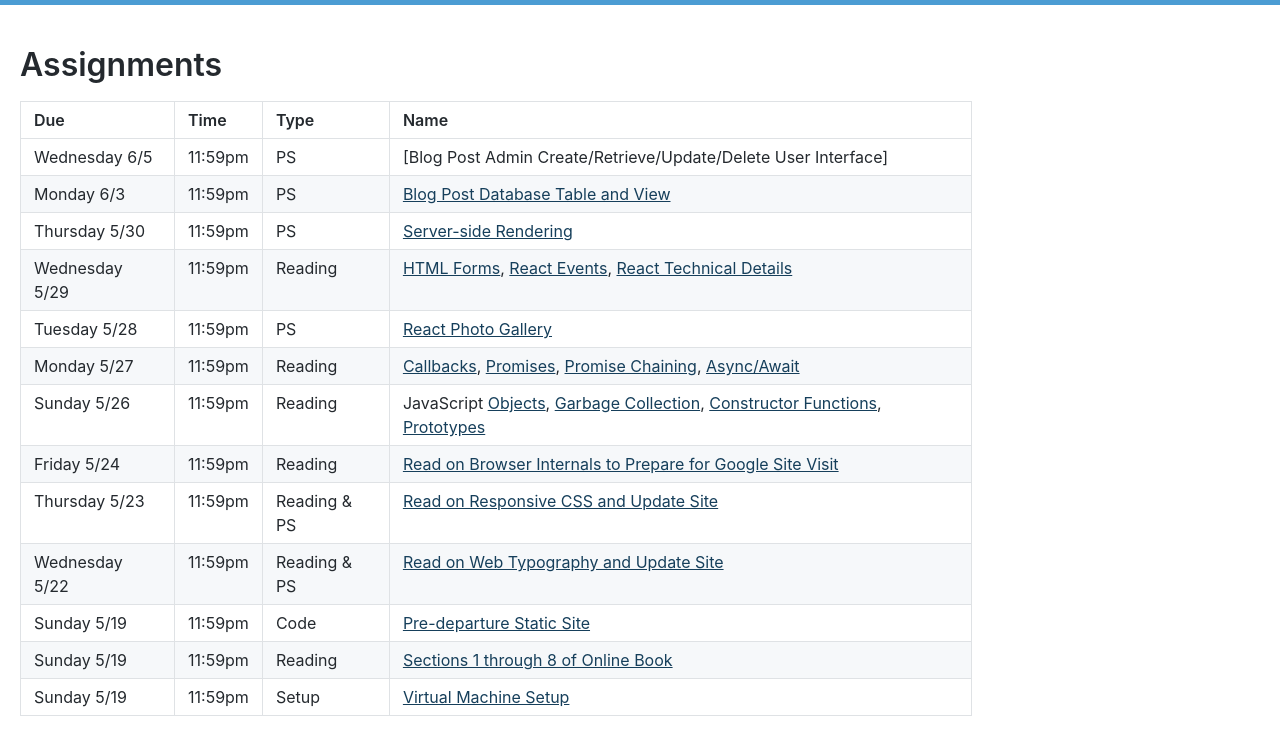
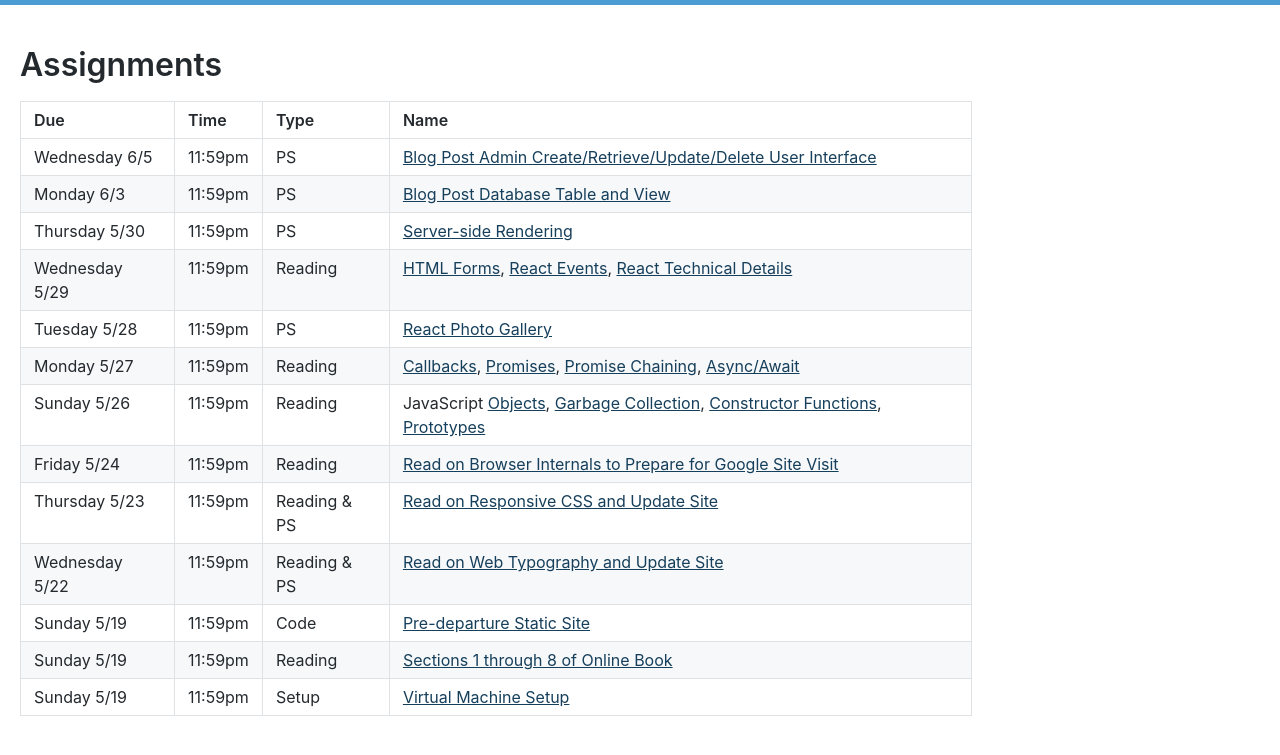
Before and after one commit to cph426-2019/cph426-2019.github.io, a plain HTML site: page docs/assignments.html in a window 1280 px wide. Shown: the part 45-800 px from the top of the page. Drawn offline with nearby package versions, Linux system fonts and the light colour scheme.

Commit message:
Deploy website
Deploy website version based on 79dad3db203a803317ff912c8c43bf3762b01261

```diff
--- a/docs/assignments.html
+++ b/docs/assignments.html
@@ -5,7 +5,7 @@
 <tr><th>Due</th><th>Time</th><th>Type</th><th>Name</th></tr>
 </thead>
 <tbody>
-<tr><td>Wednesday 6/5</td><td>11:59pm</td><td>PS</td><td>[Blog Post Admin Create/Retrieve/Update/Delete User Interface]</td></tr>
+<tr><td>Wednesday 6/5</td><td>11:59pm</td><td>PS</td><td><a href="/docs/post-cruds">Blog Post Admin Create/Retrieve/Update/Delete User Interface</a></td></tr>
 <tr><td>Monday 6/3</td><td>11:59pm</td><td>PS</td><td><a href="/docs/post-table">Blog Post Database Table and View</a></td></tr>
 <tr><td>Thursday 5/30</td><td>11:59pm</td><td>PS</td><td><a href="/docs/express-server">Server-side Rendering</a></td></tr>
 <tr><td>Wednesday 5/29</td><td>11:59pm</td><td>Reading</td><td><a href="https://internetingishard.com/html-and-css/forms/">HTML Forms</a>, <a href="https://reactjs.org/docs/handling-events.html">React Events</a>, <a href="https://overreacted.io/react-as-a-ui-runtime/">React Technical Details</a></td></tr>
```
Also changed, not shown: docs/assignments/index.html (+1 -1 lines).
